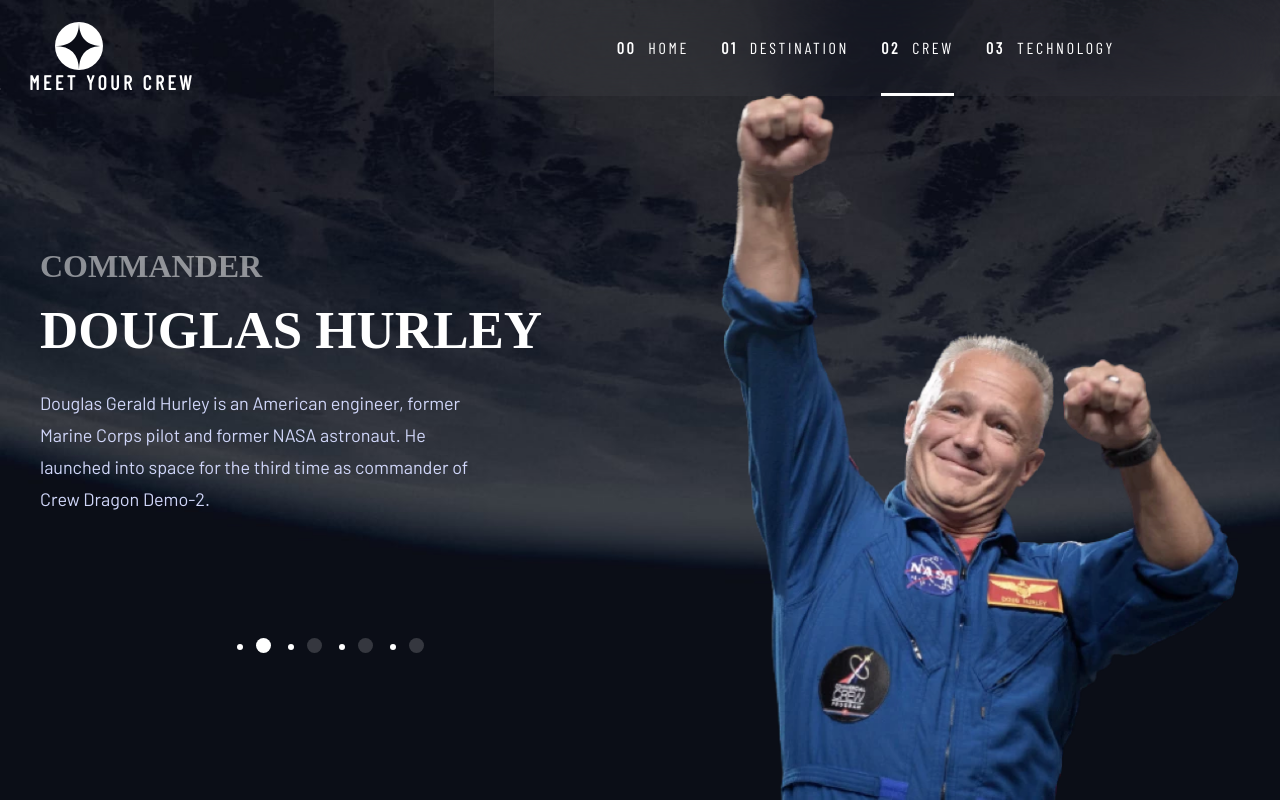
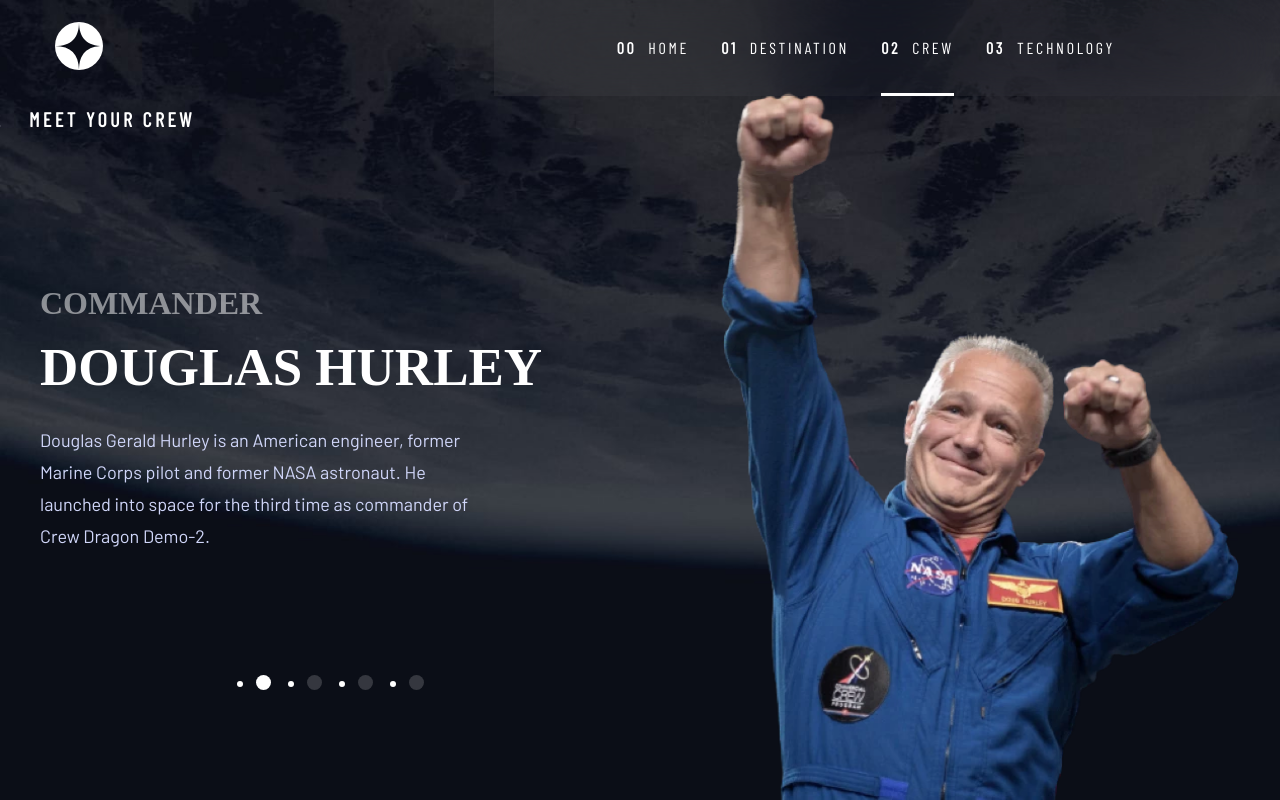
Before and after one commit to AndrewKohn/space-tourism-website, a React (Vite) app: page /crew in a window 1280 px wide. Built offline with nearby package versions, Linux system fonts and the light colour scheme; a web font is replaced by a local one.

Commit message:
Update: classname conditions

```diff
--- a/src/components/SubNavBar/SubNavBar.tsx
+++ b/src/components/SubNavBar/SubNavBar.tsx
@@ -33,7 +33,10 @@ const SubNavBar = ({ subNavType, PageData, navState, setNavState }: Props) => {
   ));
 
   return (
-    <nav aria-label="sub-navigation" className="sub-nav">
+    <nav
+      aria-label="sub-navigation"
+      className={`${subNavType === 'string' ? 'sub-nav--string' : ''}`}
+    >
       <ul className="sub-nav--links ">{links}</ul>
     </nav>
   );
```
